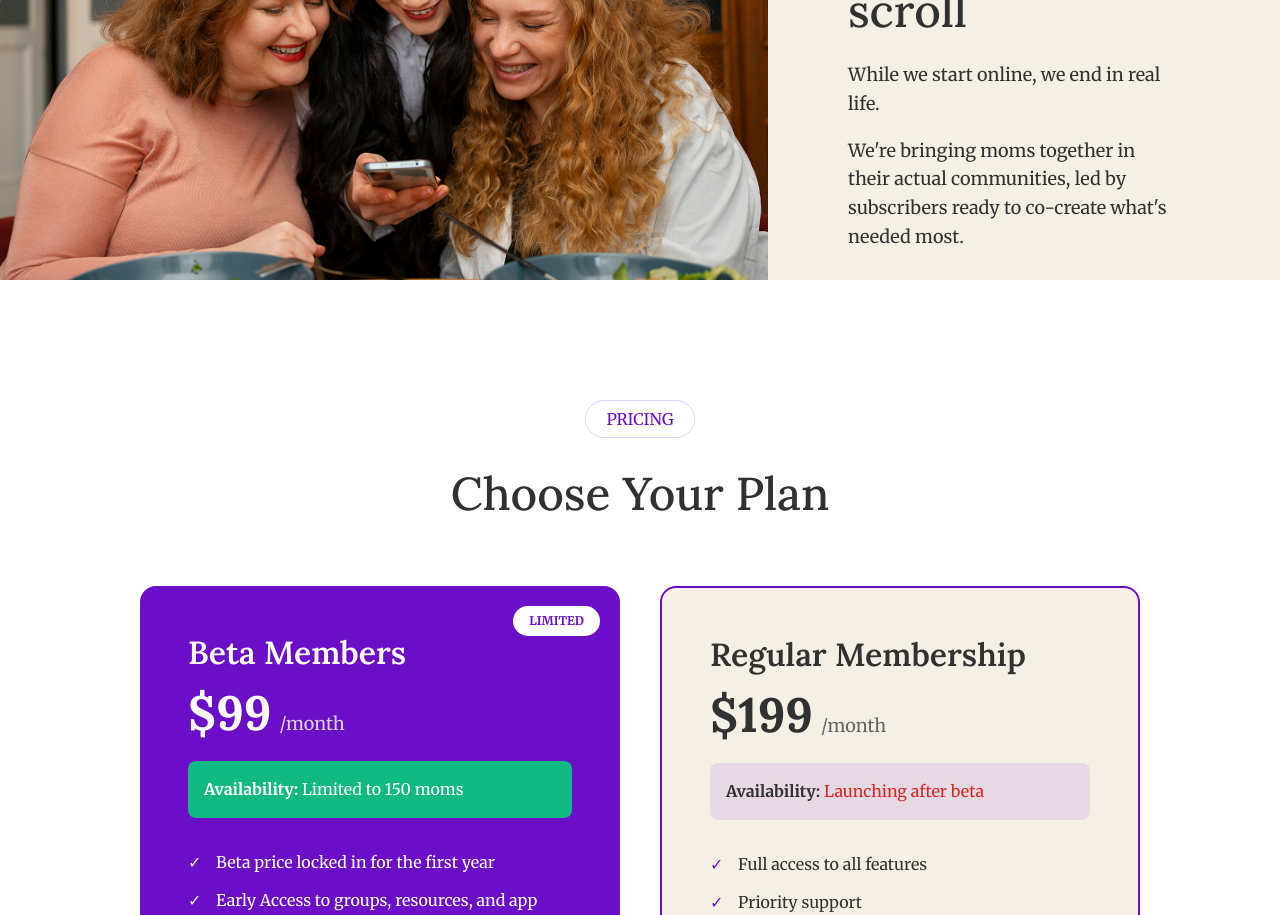
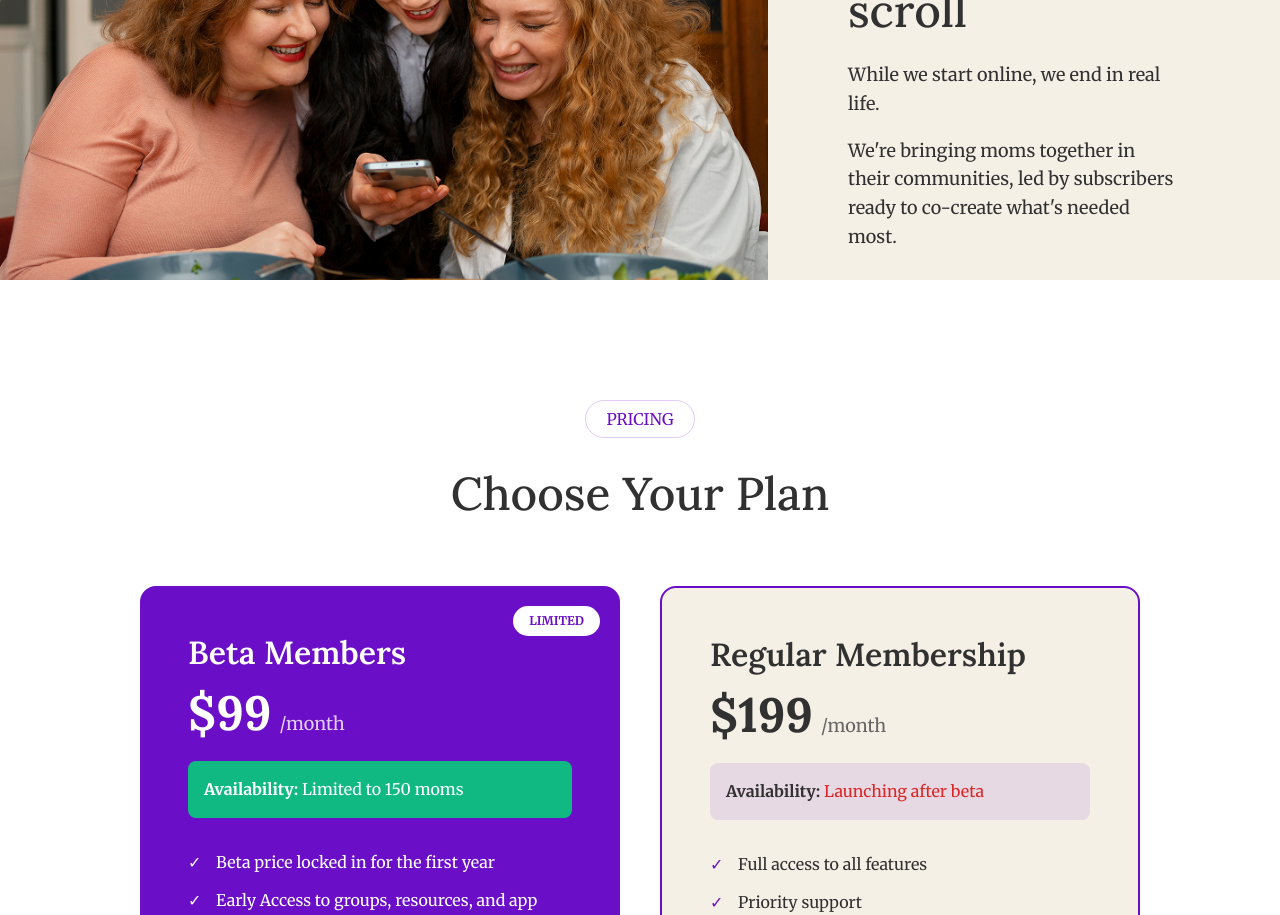
Before and after one commit to sameasme25/gitignore, a React (Vite) app: page / in a window 1280 px wide. Shown: the part 3880-4795 px from the top of the page. Built offline with nearby package versions, Linux system fonts and the light colour scheme.

Commit message:
Remove word 'actual' from Community section

```diff
--- a/src/components/Community.tsx
+++ b/src/components/Community.tsx
@@ -120,7 +120,7 @@ const Community: React.FC = () => {
               textAlign: 'left',
             }}
           >
-            We're bringing moms together in their actual communities, led by subscribers ready to co-create what's needed most.
+            We're bringing moms together in their communities, led by subscribers ready to co-create what's needed most.
           </div>
         </div>
       </div>
```
